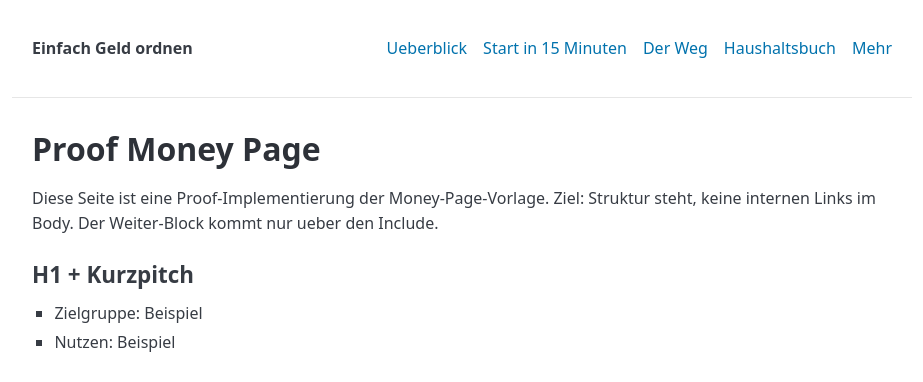
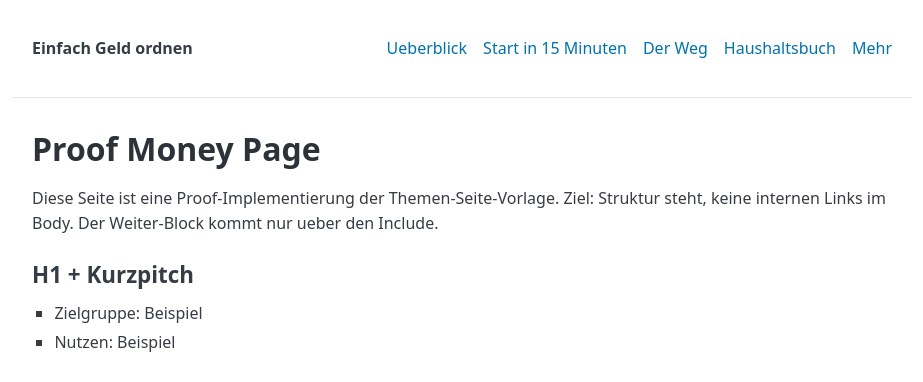
Before and after one commit to gluecklich-tools/einfach-geld-ordnen, a Jekyll site: the page built from seiten/proof-money-page.md, in a window 1280 px wide. Shown: the top 382 px of the page, without its empty margins (178-1101 px from the left). Built offline with Jekyll 4.4.1, drawn with Linux system fonts in a browser that asks for light colours.

Commit message:
Wording: Money-Page -> Themen-Seite (normalize dashes)

```diff
--- a/seiten/proof-money-page.md
+++ b/seiten/proof-money-page.md
@@ -5,7 +5,7 @@ permalink: /seiten/proof-money-page.html
 ---
 # Proof Money Page
 
-Diese Seite ist eine Proof-Implementierung der Money-Page-Vorlage.
+Diese Seite ist eine Proof-Implementierung der Themen-Seite-Vorlage.
 Ziel: Struktur steht, keine internen Links im Body. Der Weiter-Block kommt nur ueber den Include.
 
 ## H1 + Kurzpitch
```
